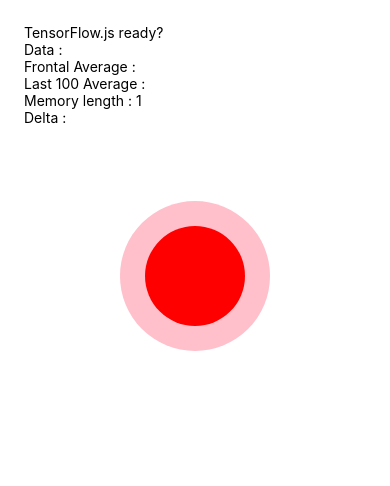
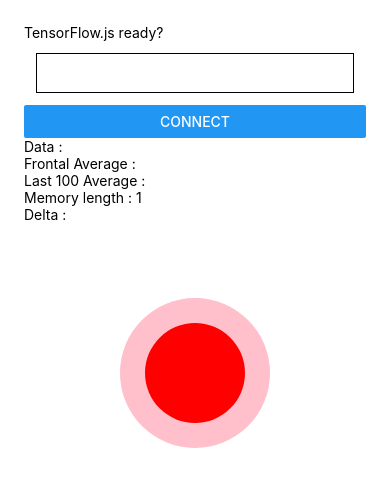
Before and after one commit to aliassar/BCI-Mobile-App, a React Native app: screen / in a window 390 px wide. Shown: the top 486 px of the page. Built offline with nearby package versions, Linux system fonts and the light colour scheme; no server answers.

Commit message:
Add textInput for url for websocket

```diff
--- a/App.js
+++ b/App.js
@@ -15,6 +15,8 @@ import {
   Text,
   useColorScheme,
   View,
+  TextInput,
+  Button,
 } from 'react-native';
 import Fili from 'fili';
 
@@ -26,6 +28,7 @@ const App: () => Node = () => {
 
   const [tfReady, setTfReady] = useState(false);
   const [data, setData] = useState();
+  const [url, onChangeUrl] = React.useState('');
   const [frontalAverage, setFrontalAverage] = useState(0);
   const [memory, setMemory] = useState([]);
   const [ratio, setRatio] = useState([]);
@@ -64,9 +67,25 @@ const App: () => Node = () => {
   const last100Average = ratio.reduce((a, b) => a + b, 0) / memory.length;
   const lastRatio = ratio.length > 0 ? ratio[ratio.length - 1] : 0;
   const delta = lastRatio - last100Average;
-
-  useEffect(() => {
-    const ws = new WebSocket('https://685a-185-209-196-175.eu.ngrok.io');
+  const urlSubmit = () => {
+    let newUrl = url.replace(' ', '');
+    const expressionWithHtml =
+      /^https?:\/\/(?:www\.)?[-a-zA-Z0-9@:%._\+~#=]{1,256}\.[a-zA-Z0-9()]{1,6}\b(?:[-a-zA-Z0-9()@:%_\+.~#?&\/=]*)$/;
+    const expressionWithoutHtml =
+      /^[-a-zA-Z0-9@:%._\+~#=]{1,256}\.[a-zA-Z0-9()]{1,6}\b(?:[-a-zA-Z0-9()@:%_\+.~#?&//=]*)$/;
+    const expressionWithHtmlRegex = new RegExp(expressionWithHtml);
+    const expressionWithoutHtmlRegex = new RegExp(expressionWithoutHtml);
+    if (!newUrl.match(expressionWithHtmlRegex)) {
+      if (!newUrl.match(expressionWithoutHtmlRegex)) {
+        console.log('Bad Url');
+        alert('Bad Url');
+        return;
+      } else {
+        newUrl = 'http://' + newUrl;
+      }
+    }
+    try {
+      const ws = new WebSocket(newUrl);
       ws.onopen = e => {
         console.log('connected');
       };
@@ -83,14 +102,22 @@ const App: () => Node = () => {
 
         setData(finalData);
       };
-    // const tfProcess = async () => {
-    //   // await tf.setBackend('rn-webgl');
-    //   await tf.ready();
-    //   // Signal to the app that tensorflow.js can now be used.
-    //   setTfReady(true);
-    // };
-    // tfProcess();
-  }, []);
+    } catch (e) {
+      console.log('Bad Url');
+      alert('Bad Url');
+      console.log(e);
+    }
+  };
+  // useEffect(() => {
+  //
+  //   // const tfProcess = async () => {
+  //   //   // await tf.setBackend('rn-webgl');
+  //   //   await tf.ready();
+  //   //   // Signal to the app that tensorflow.js can now be used.
+  //   //   setTfReady(true);
+  //   // };
+  //   // tfProcess();
+  // }, []);
   useEffect(() => {
     const finalMemory = [...memory, frontalAverage];
     while (finalMemory.length > 100) {
@@ -106,6 +133,22 @@ const App: () => Node = () => {
         style={{height: '100%', margin: 24}}>
         <View>
           <Text>TensorFlow.js ready? {tfReady ? <Text>✅</Text> : ''}</Text>
+        </View>
+        <View>
+          <TextInput
+            onChangeText={onChangeUrl}
+            value={url}
+            style={{
+              height: 40,
+              margin: 12,
+              borderWidth: 1,
+              padding: 10,
+              borderColor: '#000',
+            }}
+          />
+        </View>
+        <View>
+          <Button title="Connect" onPress={urlSubmit} />
         </View>
         <View>
           <Text>
```
Also changed, not shown: 2 other files (tests, documents, lock files or other folders). Lines whose indentation alone changed are shown as unchanged.
